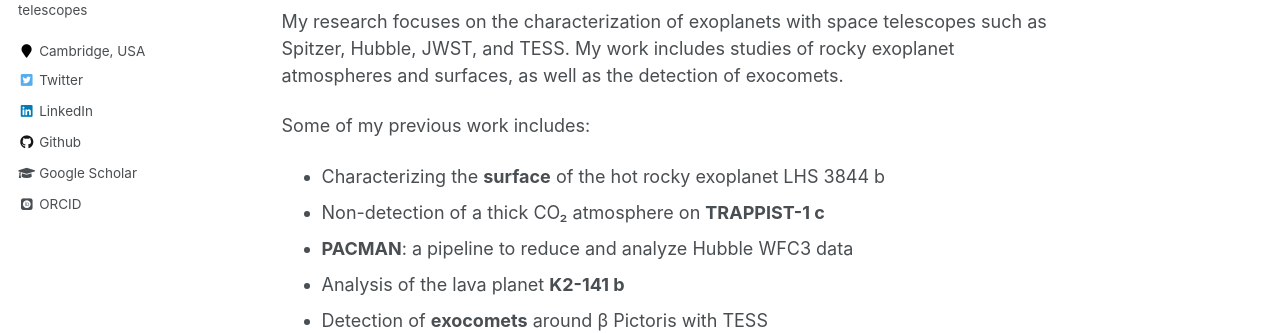
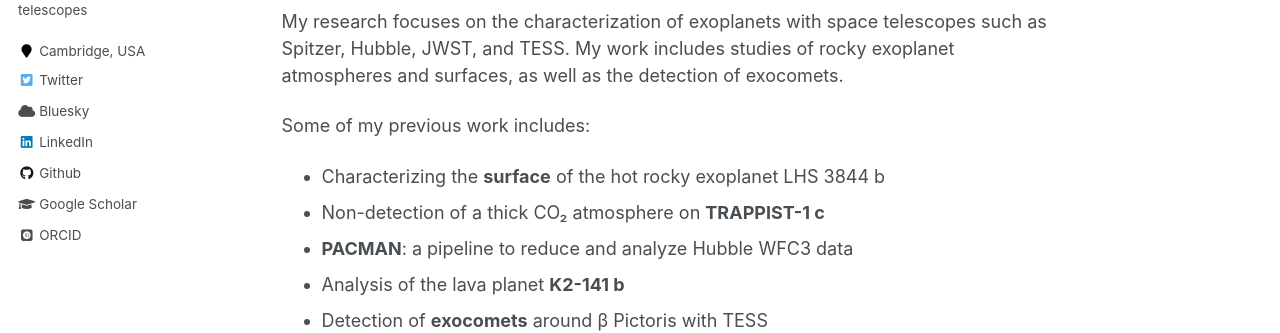
Before and after one commit to sebastian-zieba/sebastian-zieba.github.io, a Jekyll site: the page built from _pages/about.md, in a window 1280 px wide. Shown: the part 334-667 px from the top of the page. Built offline with Jekyll 4.4.1, drawn with Linux system fonts in a browser that asks for light colours; some web fonts are replaced.

Commit message:
add bluesky

```diff
--- a/_includes/author-profile.html
+++ b/_includes/author-profile.html
@@ -43,6 +43,11 @@
       {% if author.twitter %}
         <li><a href="https://twitter.com/{{ author.twitter }}"><i class="fab fa-fw fa-twitter-square" aria-hidden="true"></i> Twitter</a></li>
       {% endif %}
+
+      {% if author.bluesky %}
+        <li><a href="https://bsky.app/profile/{{ author.bluesky }}"><i class="fas fa-fw fa-cloud" aria-hidden="true"></i> Bluesky</a></li>
+      {% endif %}
+
       {% if author.facebook %}
         <li><a href="https://www.facebook.com/{{ author.facebook }}"><i class="fab fa-fw fa-facebook-square" aria-hidden="true"></i> Facebook</a></li>
       {% endif %}
```
